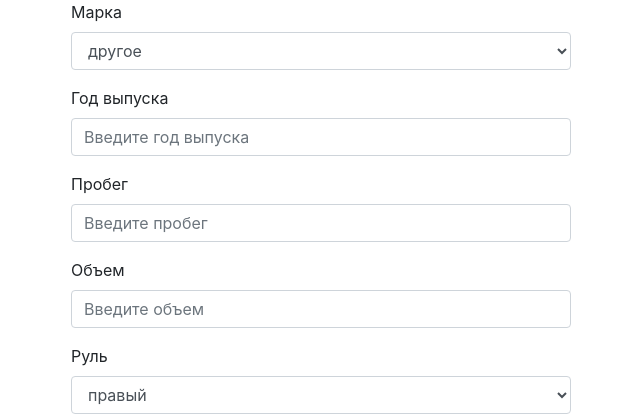
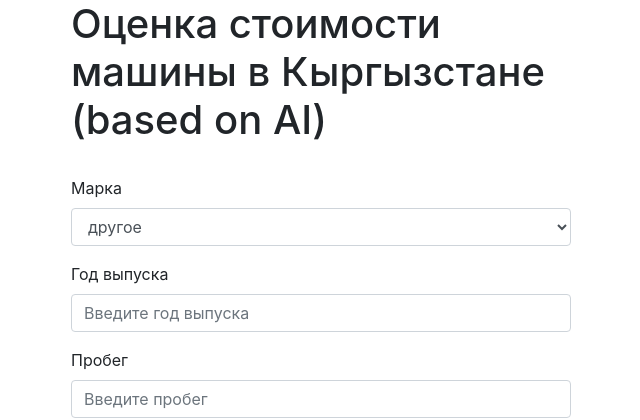
Before and after one commit to Danchesko/car-price-ML, a Flask app: page / in a window 1280 px wide. Shown: the top 420 px of the page, without its empty margins (319-959 px from the left). Run offline with Flask 2, Linux system fonts and the light colour scheme; some libraries are stand-ins or nearby versions.

Commit message:
Title add in index.html

```diff
--- a/src/templates/index.html
+++ b/src/templates/index.html
@@ -24,6 +24,8 @@
 
 <body>
     <div style="width: 500px; margin: 0 auto;">
+        <h1> Оценка стоимости машины в Кыргызстане (based on AI)</h1>
+        <br>
         <form onsubmit="onSubmitClick(event)">
             <div class="form-group">
                 <label for="brand">Марка</label>
```
